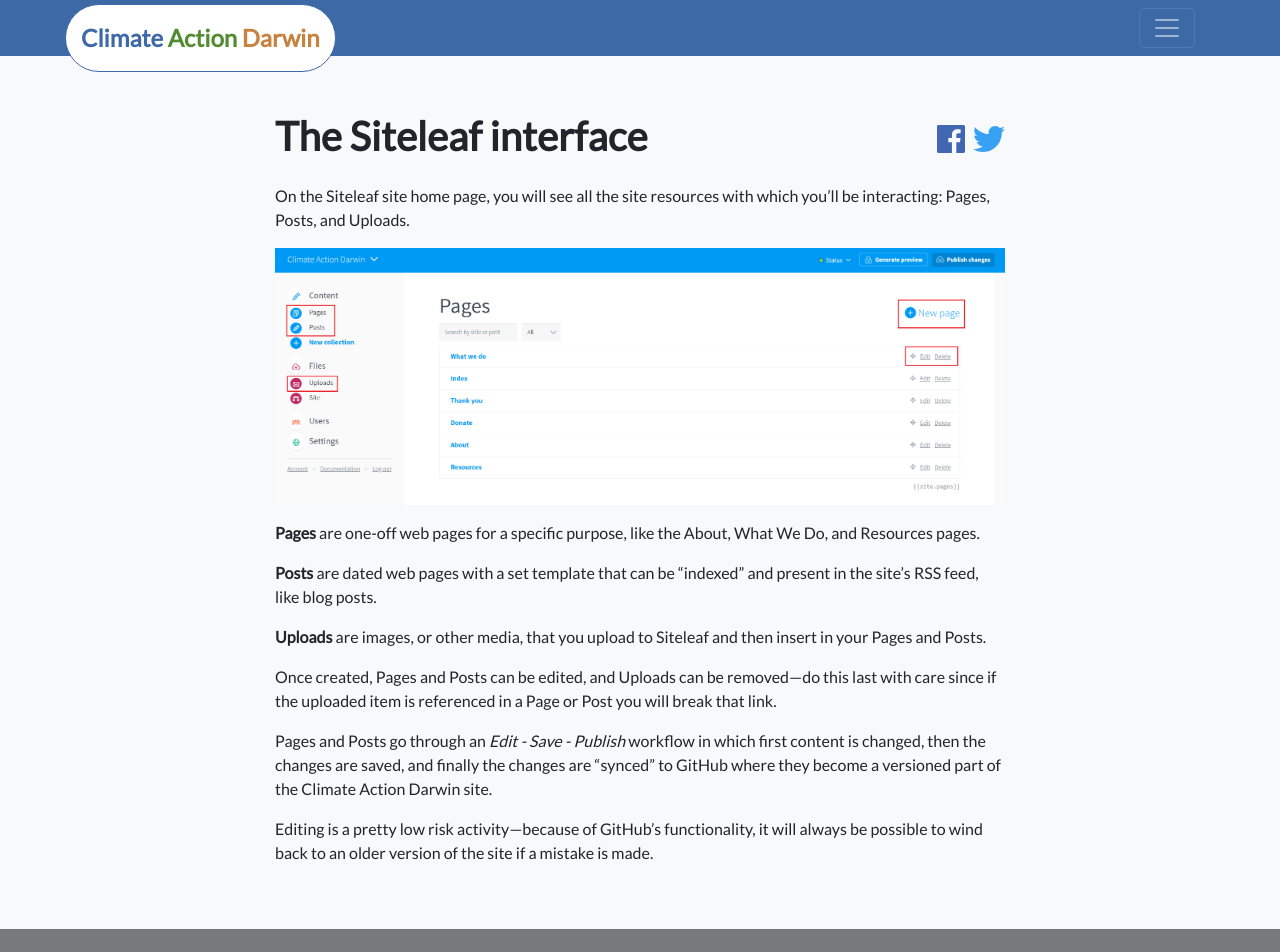
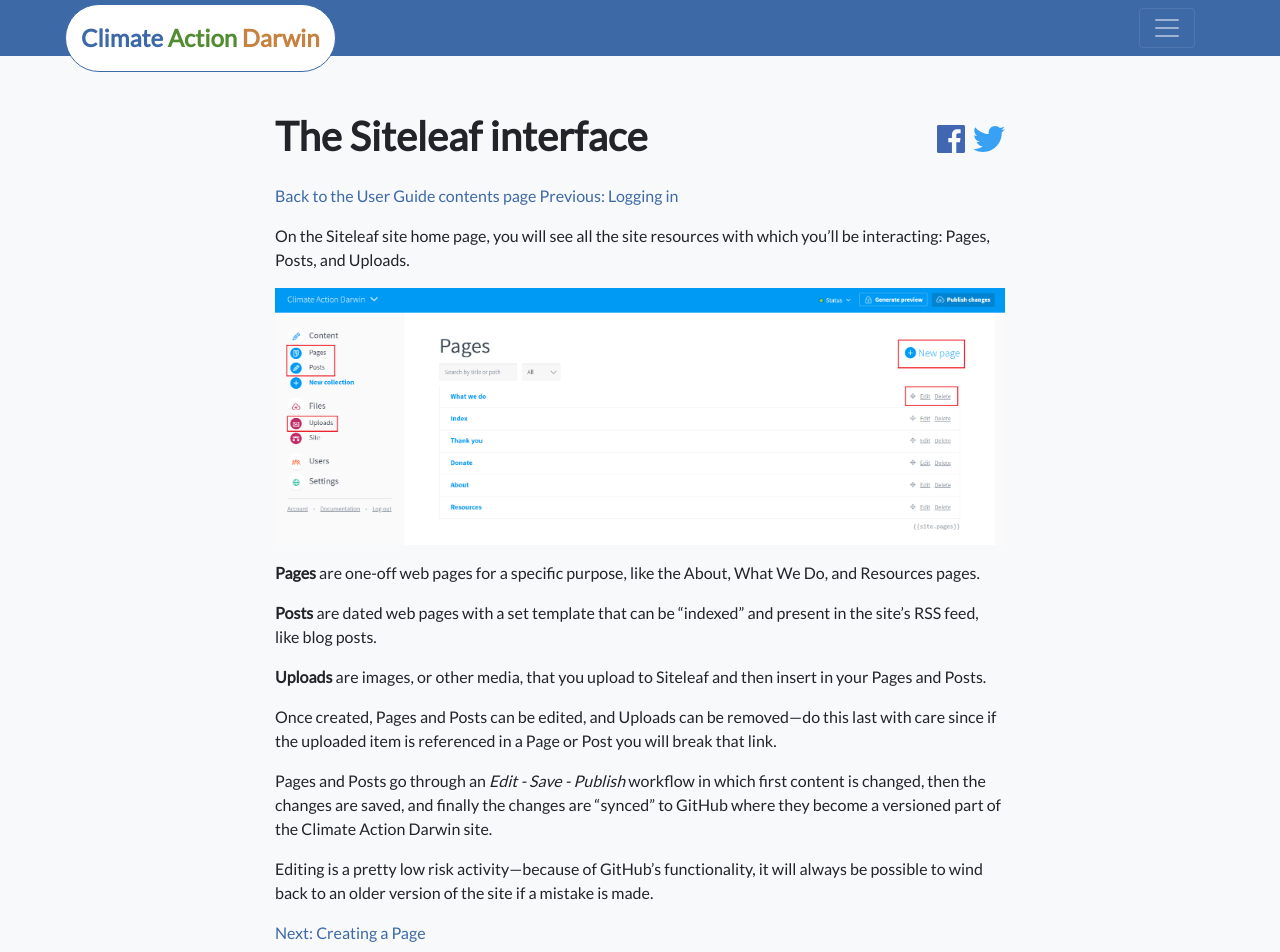
Before and after one commit to superdivest/superdivest.github.io, a Jekyll site: the page built from the-siteleaf-interface.markdown, in a window 1280 px wide and 1400 px high. Shown: the top 952 px of the window. Built offline with Jekyll 4.4.1, drawn with Linux system fonts in a browser that asks for light colours; nearby versions of some CDN libraries; grey boxes are pictures that could not be loaded.

Commit message:
Updated The Siteleaf Interface

```diff
--- a/the-siteleaf-interface.markdown
+++ b/the-siteleaf-interface.markdown
@@ -3,6 +3,10 @@
 date: 2019-12-12 22:42:00 +09:30
 layout: content-page
 ---
+
+
+[Back to the User Guide contents page](/administration/)
+[Previous: Logging in](/logging-in/)
 
 On the Siteleaf site home page, you will see all the site resources with which you'll be interacting: Pages, Posts, and Uploads.
 
@@ -19,3 +23,5 @@
 Pages and Posts go through an *Edit - Save - Publish* workflow in which first content is changed, then the changes are saved, and finally the changes are "synced" to GitHub where they become a versioned part of the Climate Action Darwin site.
 
 Editing is a pretty low risk activity—because of GitHub's functionality, it will always be possible to wind back to an older version of the site if a mistake is made.
+
+[Next: Creating a Page](/creating-a-page/)
```
